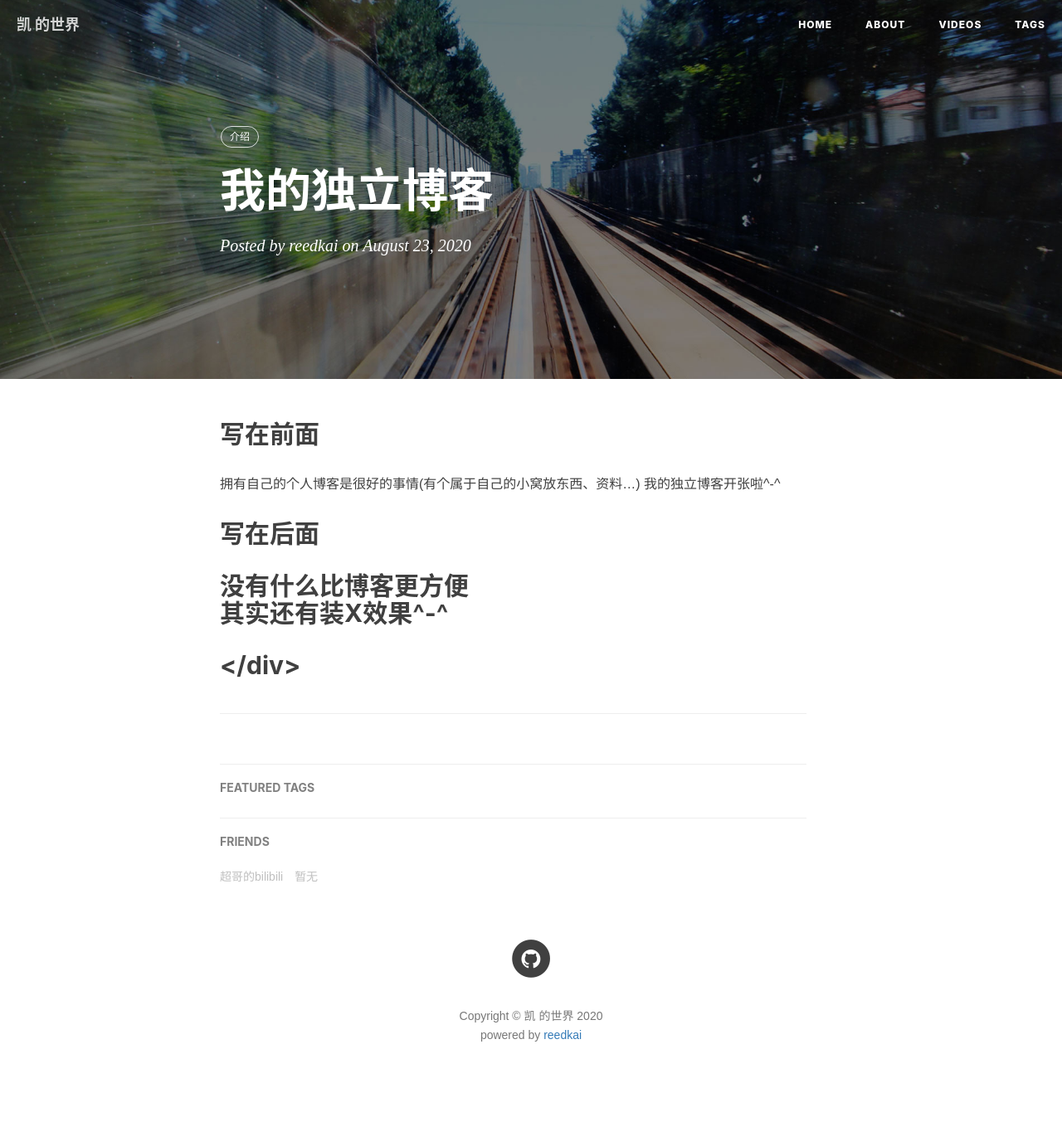
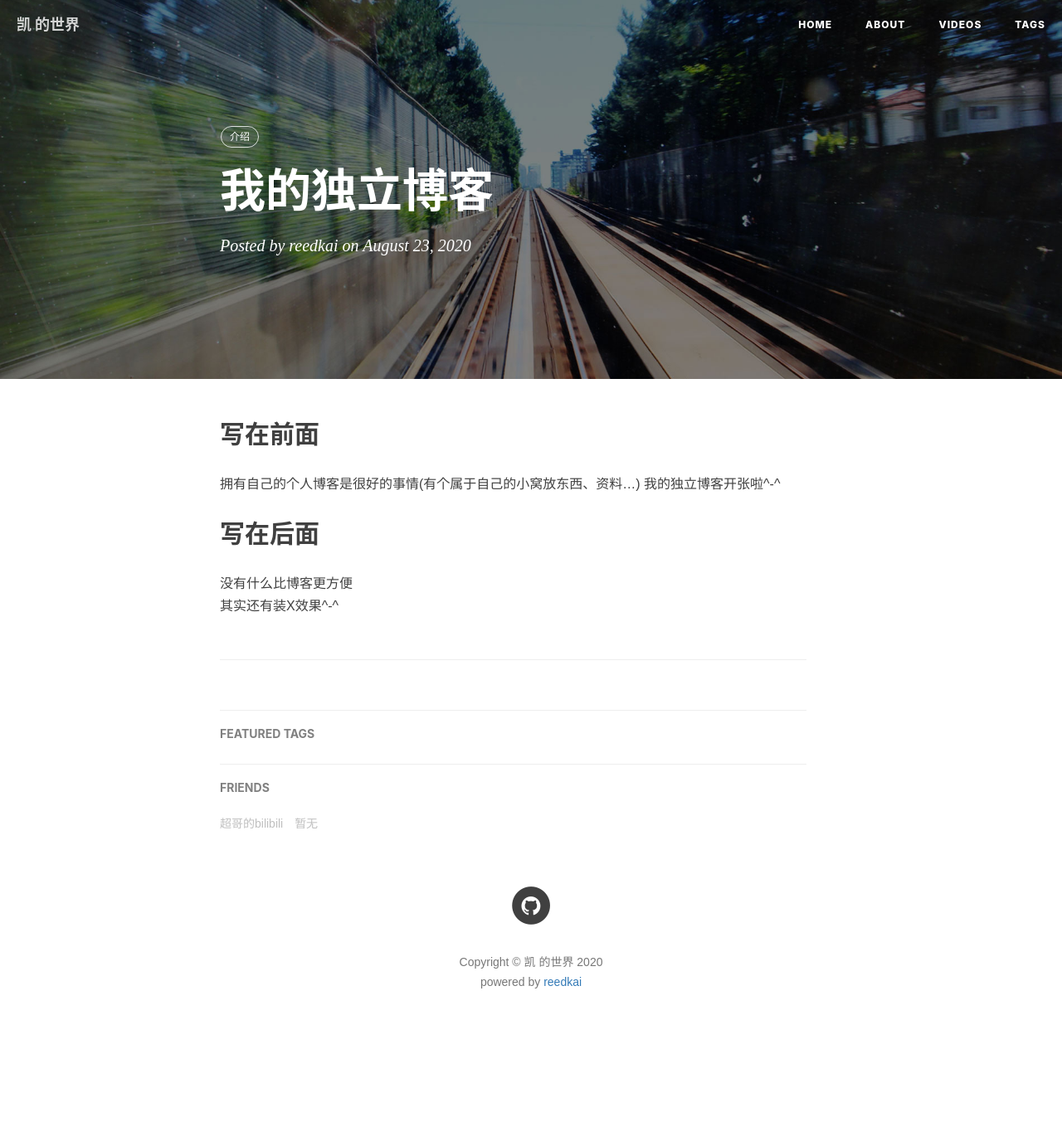
Before and after one commit to 2398954487/2398954487.GitHub.io, a Jekyll site: the page built from _posts/2020-8-23-one.markdown, in a window 1280 px wide. Shown: the whole page at 83% size. Built offline with Jekyll 4.4.1, drawn with Linux system fonts in a browser that asks for light colours; nearby versions of some CDN libraries; comment, search, counter and statistics services are not loaded; after the commit the page ends 1289 px from its top, so only the background shows below that.

```diff
--- a/_posts/2020-8-23-one.markdown
+++ b/_posts/2020-8-23-one.markdown
@@ -17,7 +17,7 @@ tags:
 	<p>拥有自己的个人博客是很好的事情(有个属于自己的小窝放东西、资料…)
 	我的独立博客开张啦^-^</p>
 
-<h2>写在后面<h2>
+<h2>写在后面</h2>
         <p>没有什么比博客更方便<br>
 其实还有装X效果^-^</p>
 </div>
```
